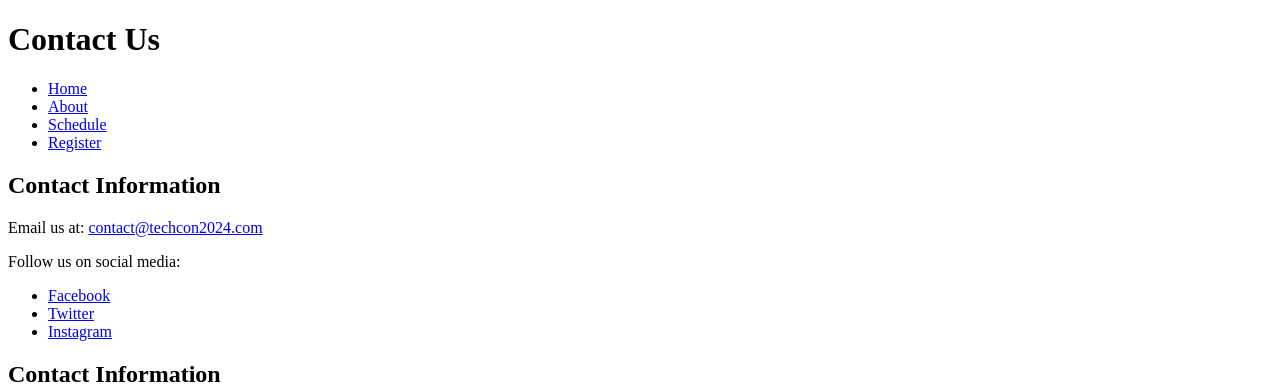
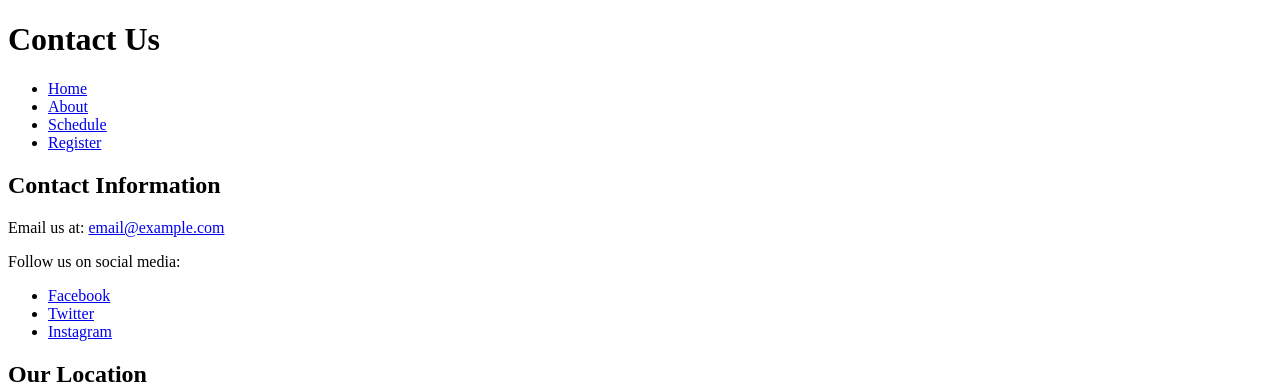
Before and after one commit to Shahdhesham147/TechCon_HTML, a plain HTML site: page techcon_website/contact.html in a window 1280 px wide. Shown: the top 391 px of the page. Drawn offline with Linux system fonts and the light colour scheme.

Commit message:
Update contact.html

```diff
--- a/techcon_website/contact.html
+++ b/techcon_website/contact.html
@@ -22,16 +22,7 @@
   <!-- Main Content Section -->
   <main>
     <!-- Contact Information -->
-    <section>
-      <h2>Contact Information</h2>
-      <p>Email us at: <a href="mailto:contact@techcon2024.com">contact@techcon2024.com</a></p>
-      <p>Follow us on social media:</p>
-      <ul>
-        <li><a href="https://facebook.com/techcon2024" target="_blank">Facebook</a></li>
-        <li><a href="https://twitter.com/techcon2024" target="_blank">Twitter</a></li>
-        <li><a href="https://instagram.com/techcon2024" target="_blank">Instagram</a></li>
-      </ul>
-    </section>
+
 <section>
   <h2>Contact Information</h2>
   <p>Email us at: <a href="mailto:email@example.com">email@example.com</a></p>
```
